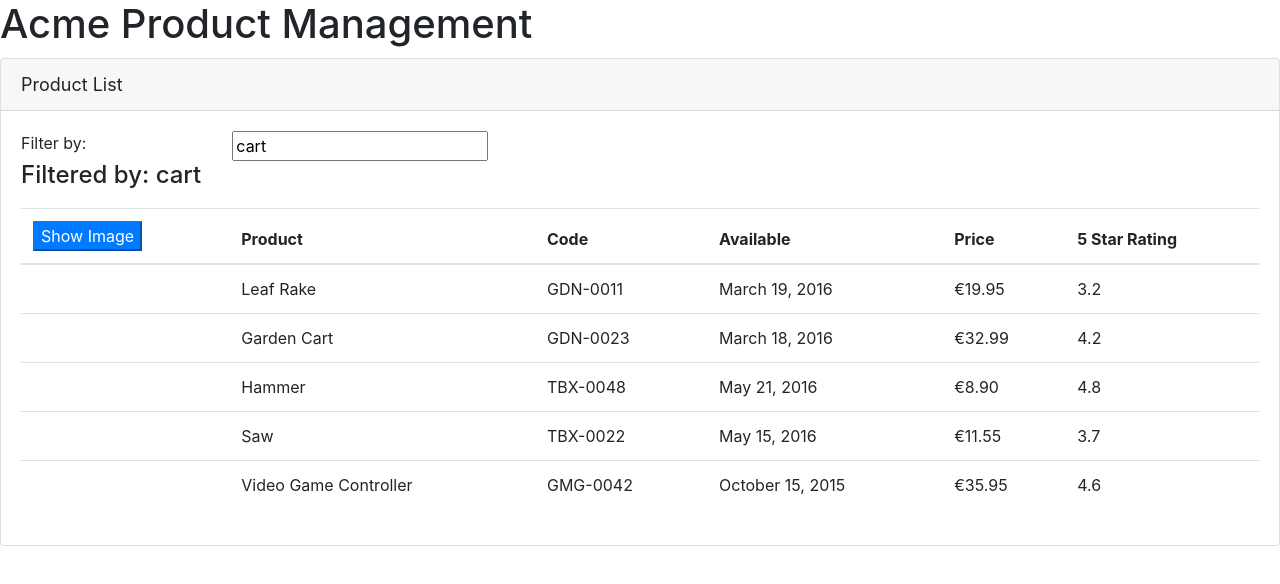
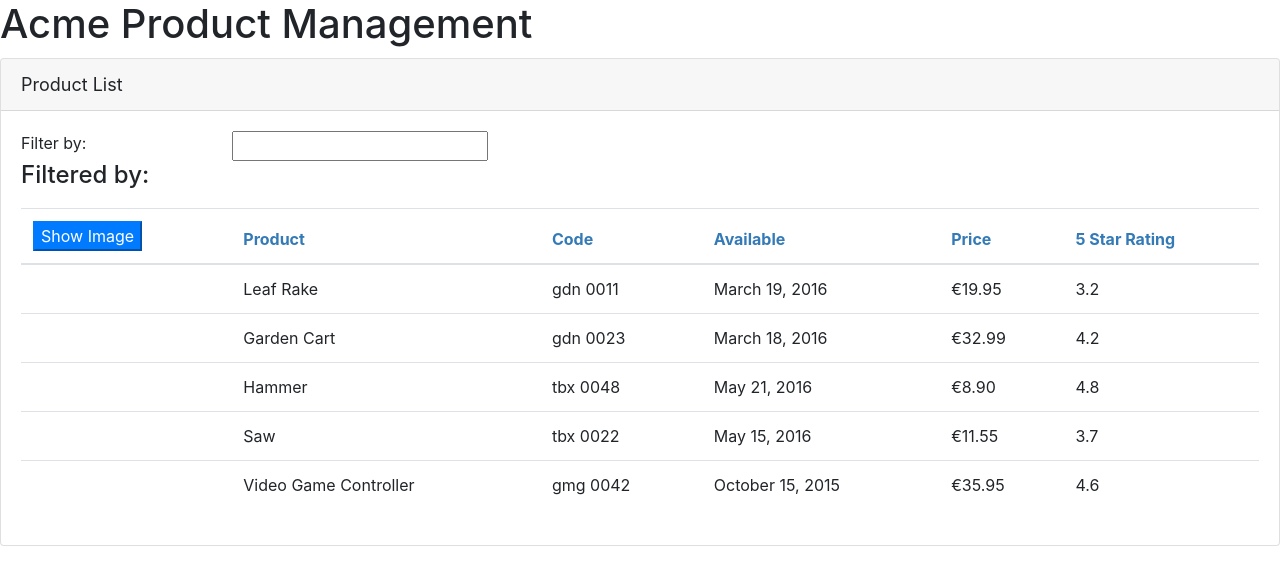
Before and after one commit to dsergiu77/ProductListApp-Angular, an Angular app: page /welcome in a window 1280 px wide. Shown: the top 584 px of the page. Built offline with nearby package versions, Linux system fonts and the light colour scheme.

Commit message:
Implement filtering and convertToSpaces Pipe

```diff
--- a/src/app/app.module.ts
+++ b/src/app/app.module.ts
@@ -4,11 +4,13 @@ import { FormsModule } from '@angular/forms';
 
 import { AppComponent } from './app.component';
 import { ProductListComponent } from './products/product-list.component';
+import { ConvertToSpacesPipe } from './shared/convert-to-spaces.pipe';
 
 @NgModule({
   declarations: [
     AppComponent,
-    ProductListComponent
+    ProductListComponent,
+    ConvertToSpacesPipe
   ],
   imports: [
     BrowserModule,
--- /dev/null
+++ b/src/app/products/product-list.component.css
@@ -0,0 +1,3 @@
+thead {
+    color: #337AB7;
+}
--- a/src/app/products/product-list.component.html
+++ b/src/app/products/product-list.component.html
@@ -28,8 +28,8 @@
                         <th>5 Star Rating</th>
                     </tr>
                 </thead>
-                <tbody *ngIf="products && products.length">
-                    <tr *ngFor="let product of products">
+                <tbody *ngIf="filteredProducts && filteredProducts.length">
+                    <tr *ngFor="let product of filteredProducts">
                         <td>
                             <img *ngIf="showImage"
                                 [src]='product.imageUrl'
@@ -38,7 +38,7 @@
                                 [style.margin.px]='imageMargin'/>
                         </td>
                         <td>{{product.productName}}</td>
-                        <td>{{product.productCode}}</td>
+                        <td>{{product.productCode | lowercase | convertToSpaces:"-"}}</td>
                         <td>{{product.releaseDate}}</td>
                         <td>{{product.price | currency:"EUR":"symbol":"1.2-2"}}</td>
                         <td>{{product.starRating}}</td>
--- a/src/app/products/product-list.component.ts
+++ b/src/app/products/product-list.component.ts
@@ -1,17 +1,37 @@
-import { Component } from '@angular/core';
+import { Component, OnInit, OnDestroy } from '@angular/core';
+import { Product } from './product';
 
 @Component({
     selector: 'pm-products',
-    templateUrl: './product-list.component.html'
+    templateUrl: './product-list.component.html',
+    styleUrls: ['./product-list.component.css']
 })
-export class ProductListComponent {
+export class ProductListComponent implements OnInit, OnDestroy {
     pageTitle = 'Product List';
     imageWidth = 40;
     imageMargin = 2;
     showImage = false;
-    listFilter = 'cart';
 
-    products: any[];
+    products: Product[];
+    filteredProducts: Product[];
+
+    private _listFilter: string;
+    get listFilter() {
+      return this._listFilter;
+    }
+    set listFilter(value) {
+      this._listFilter = value;
+      this.filteredProducts = this.filter(this.listFilter);
+      console.log('Filtered products: ' + this.filteredProducts);
+    }
+
+    private filter(filterBy: string): Product[] {
+      filterBy = !filterBy ? '' : filterBy.toLocaleLowerCase();
+      console.log('Filter criteria: ' + filterBy);
+      return this.products.filter(
+        (p: Product) => p.productName.toLocaleLowerCase().indexOf(filterBy) !== -1
+      );
+    }
 
     constructor() {
       // this.products = this.getProductList();
@@ -67,6 +87,7 @@ export class ProductListComponent {
           'imageUrl': 'https://openclipart.org/image/300px/svg_to_png/120337/xbox-controller_01.png'
         }
       ];
+      this.filteredProducts = this.filter(this.listFilter);
     }
 
     toggleImage(): void {
@@ -84,4 +105,11 @@ export class ProductListComponent {
 
       return result;
     }
-}
+
+    ngOnInit(): void {
+      console.log('OnInit');
+    }
+    ngOnDestroy(): void {
+      console.log('OnDestroy');
+    }
+  }
--- /dev/null
+++ b/src/app/products/product.ts
@@ -0,0 +1,10 @@
+export interface Product {
+    productId: number;
+    productName: string;
+    productCode: string;
+    releaseDate: string;
+    price: number;
+    description: string;
+    starRating: number;
+    imageUrl: string;
+}
--- /dev/null
+++ b/src/app/shared/convert-to-spaces.pipe.ts
@@ -0,0 +1,10 @@
+import { Pipe, PipeTransform } from '@angular/core';
+
+@Pipe({
+    name: 'convertToSpaces'
+})
+export class ConvertToSpacesPipe implements PipeTransform {
+    transform(value: string, charToBeReplaced: string): string {
+        return value.replace(charToBeReplaced, ' ');
+    }
+}
```
